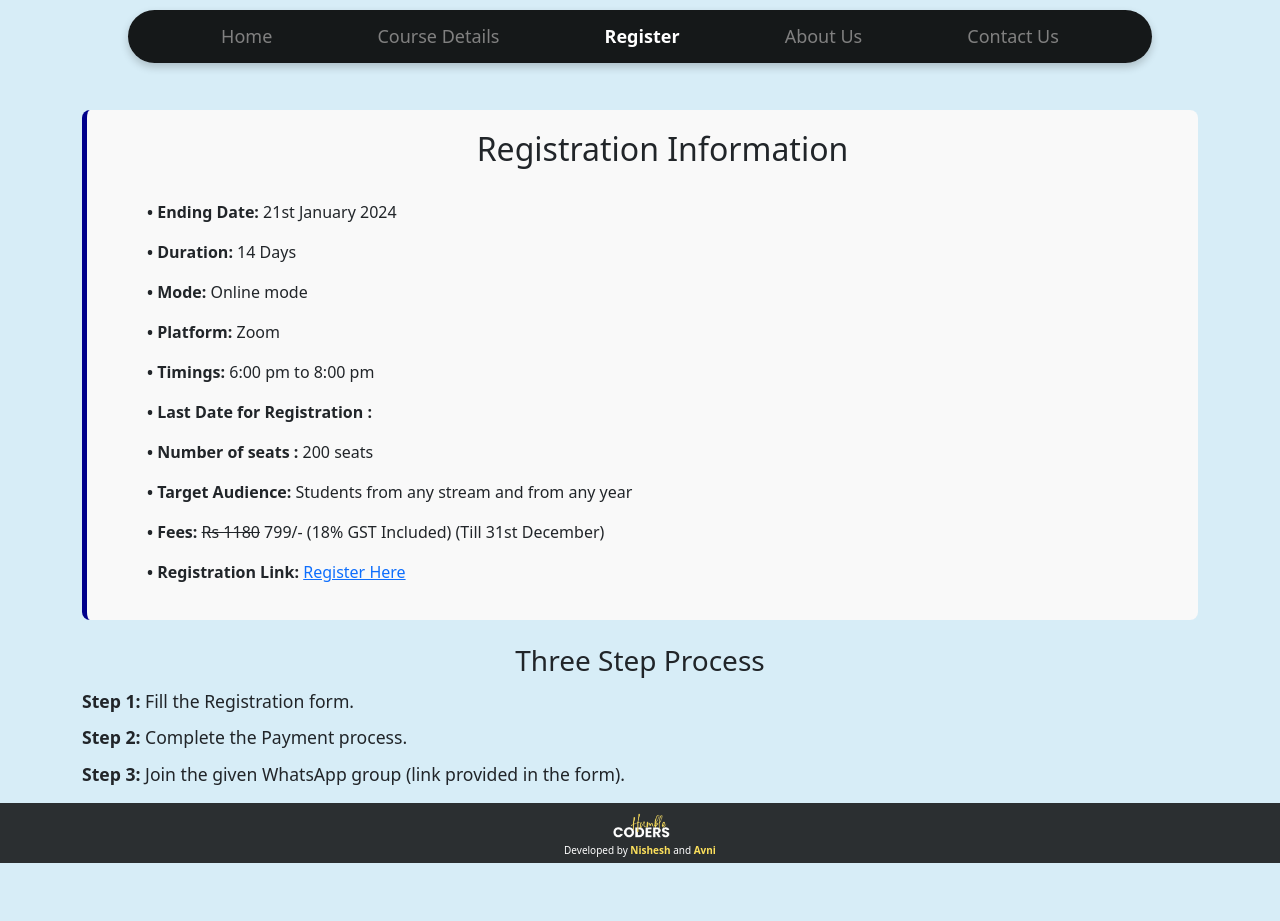
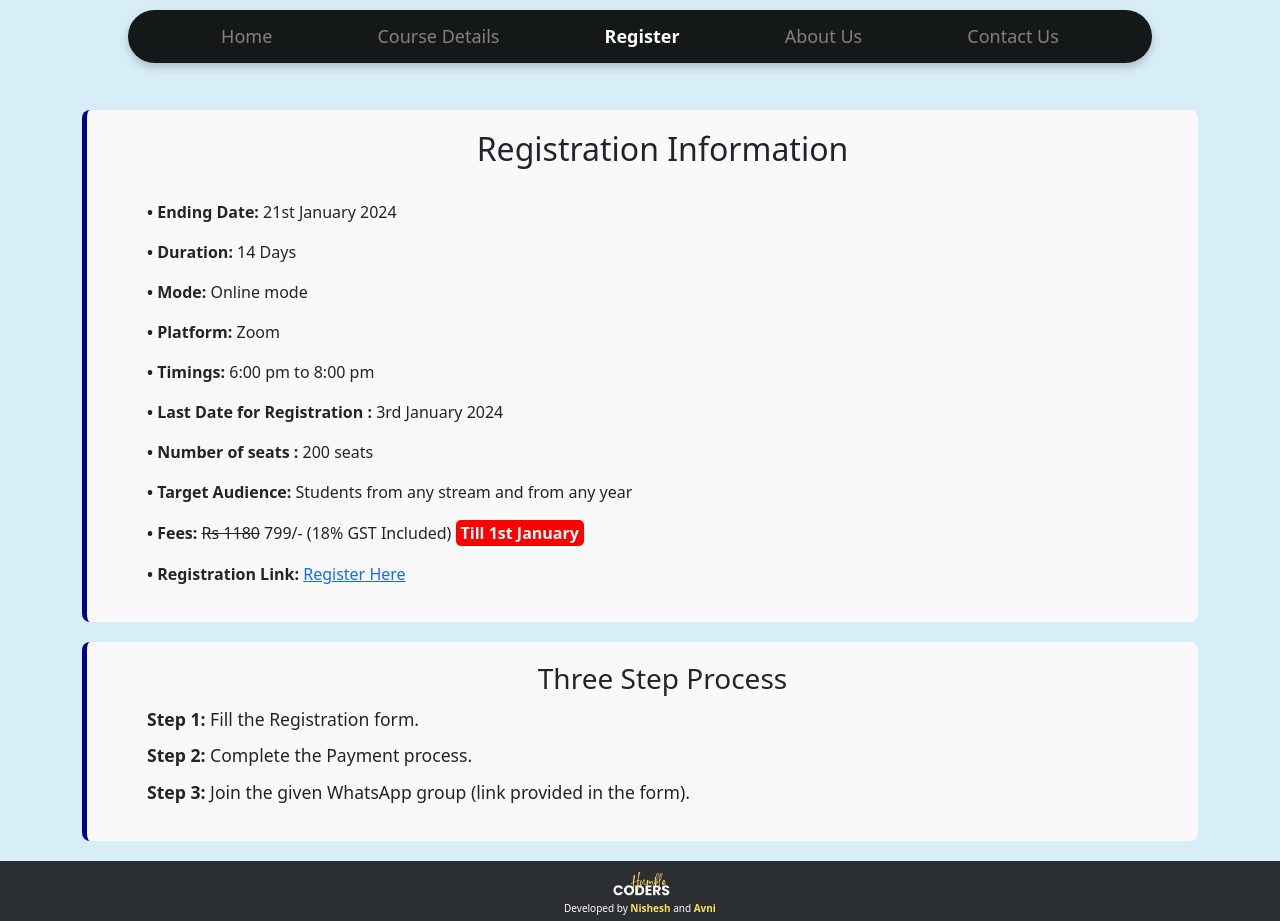
Before and after one commit to Aerykcodes/Humble-Coders-new, a React (Vite) app: page /registration in a window 1280 px wide. Before the commit the page ends 863 px from the top, so only its background shows below. Built offline with nearby package versions, Linux system fonts and the light colour scheme; a web font is replaced by a local one.

Commit message:
Update Registration.jsx

```diff
--- a/src/assets/Pages/Registration/Registration.jsx
+++ b/src/assets/Pages/Registration/Registration.jsx
@@ -13,15 +13,15 @@ const Registration = () => {
           <h2 className="text-center">Registration Information</h2>
           <br />
           <div className="registration-details">
-          <p><strong>• Ending Date:</strong> 21st January 2024</p>
+            <p><strong>• Ending Date:</strong> 21st January 2024</p>
             <p><strong>• Duration:</strong> 14 Days</p>
             <p><strong>• Mode:</strong> Online mode</p>
             <p><strong>• Platform: </strong> Zoom </p>
             <p><strong>• Timings:</strong> 6:00 pm to 8:00 pm</p>
-            <p><strong>• Last Date for Registration :</strong></p>
+            <p><strong>• Last Date for Registration :</strong> 3rd January 2024</p>
             <p><strong>• Number of seats :</strong> 200 seats</p>
             <p><strong>• Target Audience:</strong> Students from any stream and from any year</p>
-            <p><strong>• Fees:</strong> <strike>Rs 1180</strike> 799/- (18% GST Included) (Till 31st December)</p>
+            <p><strong>• Fees:</strong> <strike>Rs 1180</strike> 799/- (18% GST Included) <span className="highlight-box">Till 1st January</span></p>
             <p>
               <strong>• Registration Link:</strong>{' '}
               <a
@@ -35,8 +35,8 @@ const Registration = () => {
           </div>
         </div>
 
-        {/* Three Step Process Section */}
-        <div className="three-step-process mt-4">
+        {/* Three Step Process Section in Similar Box */}
+        <div className="three-step-container">
           <h3 className="text-center">Three Step Process</h3>
           <ul className="steps-list">
             <li><strong>Step 1:</strong> Fill the Registration form.</li>
```
